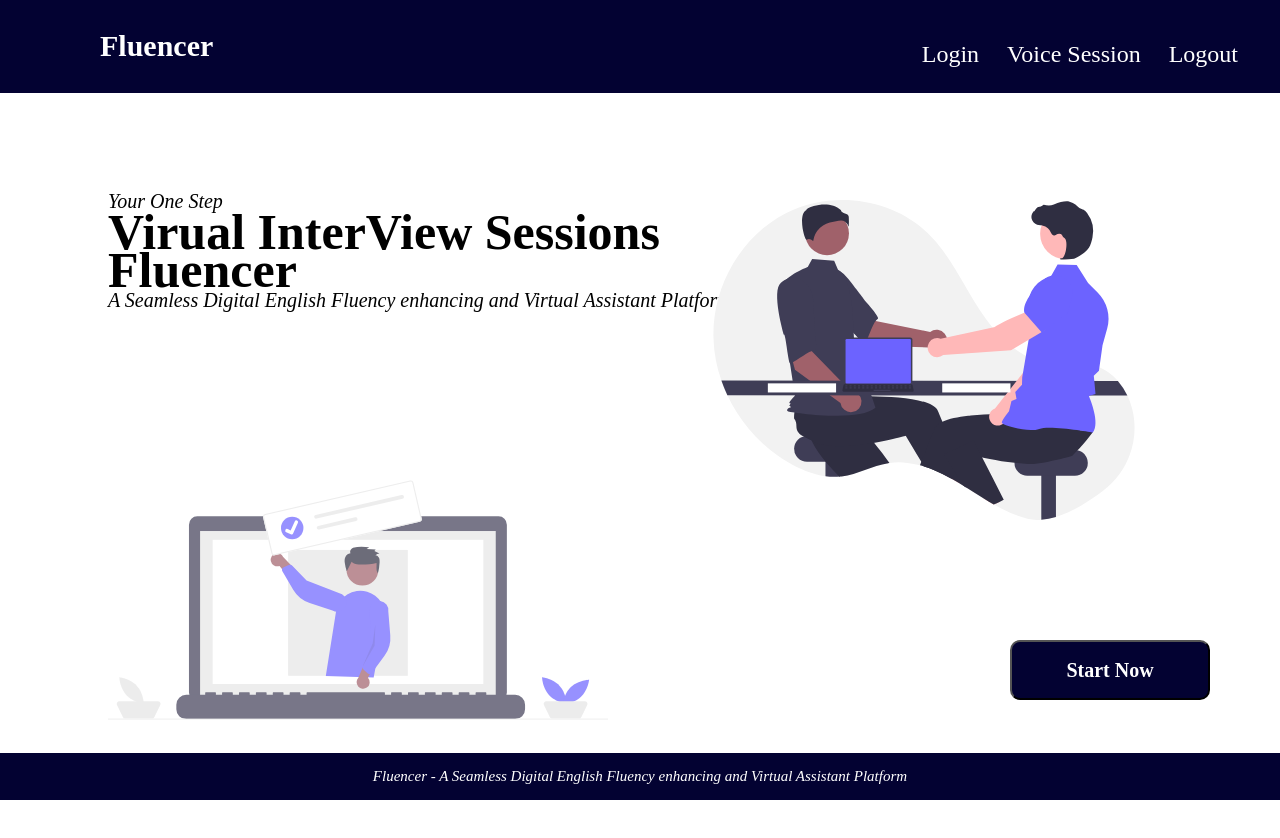
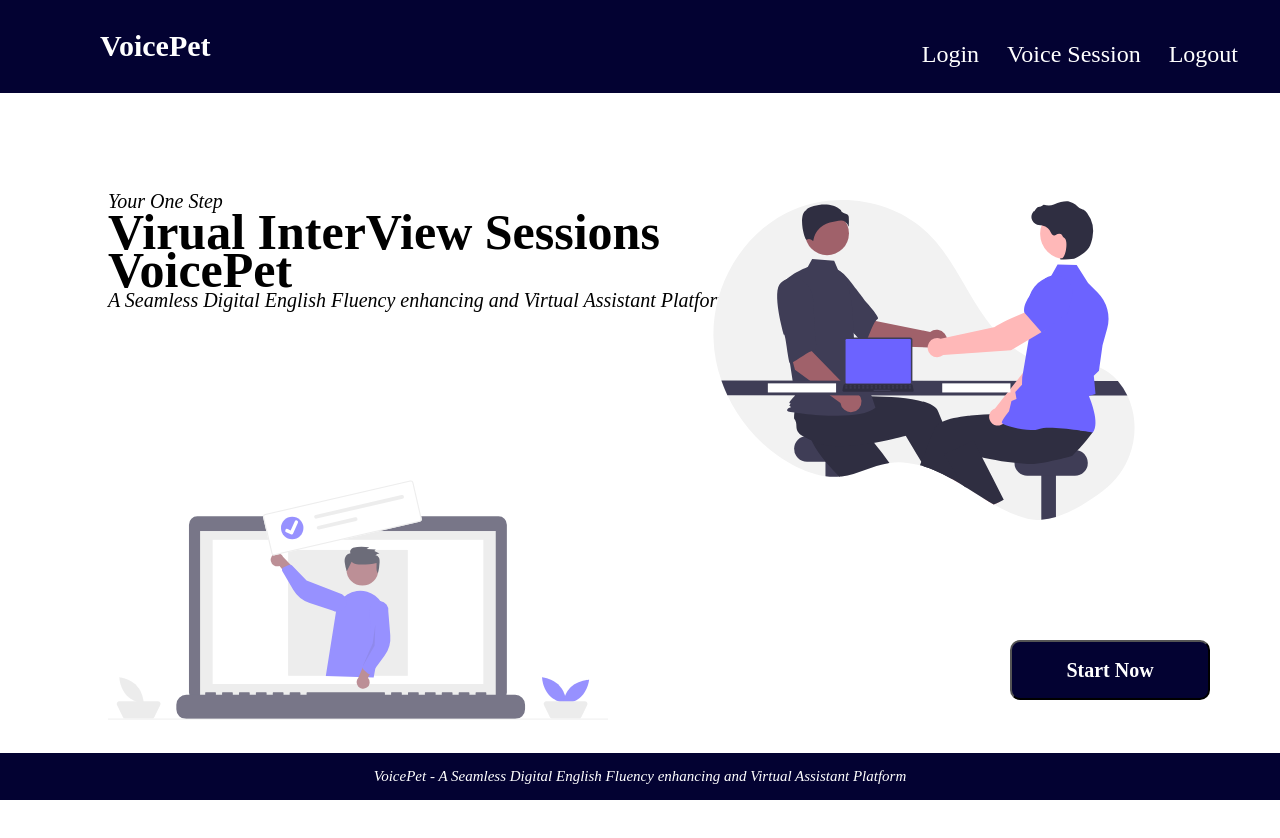
Before and after one commit to sushilbhattarai45/voicepet, a React (Vite) app in the folder interviewpet/: page / in a window 1280 px wide. Shown: the top 838 px of the page. Built offline with nearby package versions, Linux system fonts and the light colour scheme; no server answers.

Commit message:
finished

```diff
--- a/interviewpet/index.html
+++ b/interviewpet/index.html
@@ -4,7 +4,7 @@
     <meta charset="UTF-8" />
     <link rel="icon" type="image/svg+xml" href="/vite.svg" />
     <meta name="viewport" content="width=device-width, initial-scale=1.0" />
-    <title>Fluencer</title>
+    <title>VoicePet</title>
   </head>
   <body>
     <div id="root"></div>
--- a/interviewpet/src/components/auth.jsx
+++ b/interviewpet/src/components/auth.jsx
@@ -46,7 +46,7 @@
                 fontSize: "30px",
               }}
             >
-              Fluencer
+              VoicePet
             </p>
             <p
               style={{
@@ -58,7 +58,7 @@
                 color: "#030232",
               }}
             >
-              Fluencer - A Seamless Digital English Fluency enhancing and
+              VoicePet - A Seamless Digital English Fluency enhancing and
               Virtual Assistant Platform
             </p>
           </center>
@@ -252,7 +252,7 @@
               color: "white",
             }}
           >
-            Fluencer - A Seamless Digital English Fluency enhancing and Virtual
+            VoicePet - A Seamless Digital English Fluency enhancing and Virtual
             Assistant Platform
           </p>
         </div>
--- a/interviewpet/src/components/chat.jsx
+++ b/interviewpet/src/components/chat.jsx
@@ -290,7 +290,7 @@
               color: "white",
             }}
           >
-            Fluencer - A Seamless Digital English Fluency enhancing and Virtual
+            VoicePet - A Seamless Digital English Fluency enhancing and Virtual
             Assistant Platform
           </p>
         </div>
--- a/interviewpet/src/components/home.jsx
+++ b/interviewpet/src/components/home.jsx
@@ -293,7 +293,7 @@
                         fontSize: "40px",
                       }}
                     >
-                      Fluencer
+                      VoicePet
                     </p>
                     <p
                       style={{
@@ -394,7 +394,7 @@
               color: "white",
             }}
           >
-            Fluencer - A Seamless Digital English Fluency enhancing and Virtual
+            VoicePet - A Seamless Digital English Fluency enhancing and Virtual
             Assistant Platform
           </p>
         </div>
--- a/interviewpet/src/components/interview.jsx
+++ b/interviewpet/src/components/interview.jsx
@@ -528,7 +528,7 @@
               color: "white",
             }}
           >
-            Fluencer - A Seamless Digital English Fluency enhancing and Virtual
+            VoicePet - A Seamless Digital English Fluency enhancing and Virtual
             Assistant Platform
           </p>
         </div>
--- a/interviewpet/src/components/landing.jsx
+++ b/interviewpet/src/components/landing.jsx
@@ -87,7 +87,7 @@
                   fontSize: "50px",
                 }}
               >
-                Fluencer
+                VoicePet
               </p>
               <p
                 style={{
@@ -196,7 +196,7 @@
                 color: "white",
               }}
             >
-              Fluencer - A Seamless Digital English Fluency enhancing and
+              VoicePet - A Seamless Digital English Fluency enhancing and
               Virtual Assistant Platform
             </p>
           </div>
--- a/interviewpet/src/components/navbar.jsx
+++ b/interviewpet/src/components/navbar.jsx
@@ -52,7 +52,7 @@
               }}
             >
               {" "}
-              Fluencer
+              VoicePet
             </p>
           </Link>
 
```
